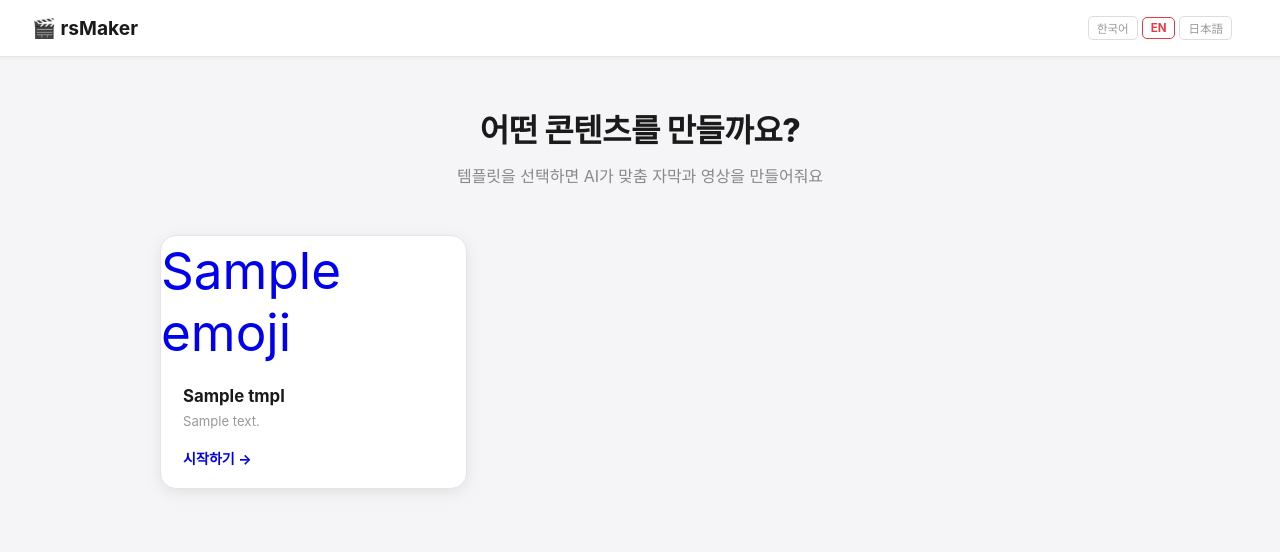
After one commit to todok6240/reels-maker-by-claudecode, a Flask app: template templates/dashboard.html in a window 1280 px wide. The commit adds this page. Shown: the top 552 px of the page. Run offline with Flask 3, Linux system fonts and the light colour scheme; the template is opened without the code that fills it: most values are stand-ins (such as "Sample title", 1, 10 or a date in 2020).

Commit message:
Add template dashboard: separate landing page with 5 template cards
- New / route renders dashboard with template selection grid
- New /make?t=<id> route renders creation flow with pre-selected template
- TEMPLATES dict in app.py: food/travel/product/fitness/vlog with visual configs
- draw_caption/draw_location_badge accept visual dict (text_position, accent_color)
- travel/vlog: text at bottom of frame; food/product/fitness: text at top
- Template accent color applied to location badge bar in video
- Template badge in step 2 shows selected type with link back to dashboard
- contentType in JS initialized from window.TEMPLATE_ID

Co-Authored-By: Claude Sonnet 4.6 <noreply@anthropic.com>

```diff
--- a/app.py
+++ b/app.py
@@ -68,6 +68,49 @@ google_oauth = oauth.register(
 )
 
 ADMIN_EMAILS = {"todok6240@gmail.com"}
+
+TEMPLATES = {
+    "food": {
+        "name": "맛집/카페",
+        "emoji": "🍜",
+        "desc": "음식, 카페, 맛집 방문 후기",
+        "gradient": "linear-gradient(135deg, #ff6b6b, #ee0979)",
+        "accent": "#E52828",
+        "visual": {"accent_color": [220, 40, 40], "text_position": "top", "overlay_opacity": 210},
+    },
+    "travel": {
+        "name": "여행/관광",
+        "emoji": "✈️",
+        "desc": "여행지, 관광명소, 풍경 기록",
+        "gradient": "linear-gradient(135deg, #667eea, #764ba2)",
+        "accent": "#667eea",
+        "visual": {"accent_color": [102, 126, 234], "text_position": "bottom", "overlay_opacity": 200},
+    },
+    "product": {
+        "name": "상품 리뷰",
+        "emoji": "🛍️",
+        "desc": "제품, 쇼핑, 언박싱 리뷰",
+        "gradient": "linear-gradient(135deg, #a18cd1, #fbc2eb)",
+        "accent": "#7B2FBE",
+        "visual": {"accent_color": [123, 47, 190], "text_position": "top", "overlay_opacity": 200},
+    },
+    "fitness": {
+        "name": "운동/헬스",
+        "emoji": "💪",
+        "desc": "헬스장, 운동 루틴, 다이어트",
+        "gradient": "linear-gradient(135deg, #f7971e, #ffd200)",
+        "accent": "#E56A00",
+        "visual": {"accent_color": [229, 106, 0], "text_position": "top", "overlay_opacity": 210},
+    },
+    "vlog": {
+        "name": "일상/브이로그",
+        "emoji": "🎬",
+        "desc": "일상, 감성 브이로그, 데일리",
+        "gradient": "linear-gradient(135deg, #11998e, #38ef7d)",
+        "accent": "#1B9E6B",
+        "visual": {"accent_color": [27, 158, 107], "text_position": "bottom", "overlay_opacity": 190},
+    },
+}
 
 def login_required(f):
     @wraps(f)
@@ -252,8 +295,17 @@ def settings():
 @app.route("/")
 @login_required
 def index():
+    return render_template("dashboard.html", templates=TEMPLATES)
+
+
+@app.route("/make")
+@login_required
+def make():
+    template_id = request.args.get("t", "food")
+    if template_id not in TEMPLATES:
+        template_id = "food"
     get_session_id()
-    return render_template("index.html")
+    return render_template("index.html", template_id=template_id, tmpl=TEMPLATES[template_id])
 
 
 @app.route("/history")
@@ -517,12 +569,13 @@ def api_make():
 
     ai_captions_raw = _redis.get(f"ai_captions:{sid}")
     ai_captions = json.loads(ai_captions_raw) if ai_captions_raw else None
+    visual = TEMPLATES.get(content_type, TEMPLATES["food"])["visual"]
 
     def run():
         set_progress(sid, {"status": "running", "message": ""})
         try:
             output_path = make_reels(name, location, price, review, analysis, photos, captions,
-                       output_dir=out_dir)
+                       output_dir=out_dir, visual=visual)
             restaurant_id = save_restaurant(user_id, name, location, price, review)
             reel_id = save_reel(restaurant_id, output_path, len(photos), user_id, content_type)
             save_captions(reel_id, photos, captions, ai_captions)
--- a/static/css/style.css
+++ b/static/css/style.css
@@ -657,6 +657,115 @@ nav {
   .result-video { max-width: 100%; }
 }
 
+/* ── 대시보드 ─────────────────────────────────────────── */
+.dashboard-wrap {
+  max-width: 1000px;
+  margin: 0 auto;
+  padding: 48px 20px 64px;
+}
+.dashboard-hero {
+  text-align: center;
+  margin-bottom: 48px;
+}
+.dashboard-title {
+  font-size: 2rem;
+  font-weight: 800;
+  color: #1a1a1a;
+  margin-bottom: 12px;
+  letter-spacing: -0.5px;
+}
+.dashboard-sub {
+  font-size: 1rem;
+  color: #888;
+}
+
+.tmpl-grid {
+  display: grid;
+  grid-template-columns: repeat(3, 1fr);
+  gap: 20px;
+}
+.tmpl-card {
+  display: block;
+  text-decoration: none;
+  border-radius: 16px;
+  overflow: hidden;
+  background: #fff;
+  border: 1px solid #e5e5e5;
+  box-shadow: 0 4px 16px rgba(0,0,0,0.08);
+  transition: transform 0.2s, box-shadow 0.2s;
+}
+.tmpl-card:hover {
+  transform: translateY(-5px);
+  box-shadow: 0 10px 28px rgba(0,0,0,0.14);
+}
+.tmpl-card-visual {
+  height: 130px;
+  display: flex;
+  align-items: center;
+  justify-content: center;
+}
+.tmpl-emoji { font-size: 3.2rem; }
+.tmpl-card-body { padding: 20px 22px; }
+.tmpl-name {
+  font-size: 1.05rem;
+  font-weight: 700;
+  color: #1a1a1a;
+  margin-bottom: 6px;
+}
+.tmpl-desc {
+  font-size: 0.82rem;
+  color: #999;
+  line-height: 1.5;
+  margin-bottom: 16px;
+}
+.tmpl-cta {
+  font-size: 0.88rem;
+  font-weight: 700;
+}
+
+@media (max-width: 700px) {
+  .tmpl-grid { grid-template-columns: repeat(2, 1fr); gap: 14px; }
+  .dashboard-title { font-size: 1.5rem; }
+  .dashboard-wrap { padding: 28px 14px 48px; }
+  .dashboard-hero { margin-bottom: 28px; }
+}
+@media (max-width: 420px) {
+  .tmpl-grid { grid-template-columns: 1fr; }
+}
+
+/* ── 템플릿 배지 (make 페이지 step2 헤더) ─────────────── */
+.step2-header {
+  display: flex;
+  align-items: center;
+  justify-content: space-between;
+  gap: 12px;
+  margin-bottom: 20px;
+}
+.step2-header h2 { margin-bottom: 0; }
+.tmpl-badge {
+  display: inline-flex;
+  align-items: center;
+  gap: 6px;
+  padding: 6px 12px;
+  border-radius: 20px;
+  border: 1.5px solid var(--accent, #e63946);
+  color: var(--accent, #e63946);
+  font-size: 0.82rem;
+  font-weight: 600;
+  text-decoration: none;
+  white-space: nowrap;
+  transition: background 0.15s;
+  flex-shrink: 0;
+}
+.tmpl-badge:hover { background: rgba(0,0,0,0.04); }
+.tmpl-badge-change {
+  font-size: 0.75rem;
+  opacity: 0.65;
+  border-left: 1px solid currentColor;
+  padding-left: 6px;
+  margin-left: 2px;
+}
+
 /* History table */
 .history-table { width: 100%; border-collapse: collapse; font-size: 0.9rem; }
 .history-table th { text-align: left; padding: 10px; color: #999; border-bottom: 1px solid #eee; font-weight: 500; }
--- a/static/js/main.js
+++ b/static/js/main.js
@@ -11,7 +11,7 @@ document.addEventListener("DOMContentLoaded", () => {
 
 let analysisData = "";
 let photosData = [];
-let contentType = "food";
+let contentType = (typeof window.TEMPLATE_ID !== "undefined" && window.TEMPLATE_ID) ? window.TEMPLATE_ID : "food";
 let sortableInstance = null;
 let step1Locked = false;
 
--- /dev/null
+++ b/templates/dashboard.html
@@ -0,0 +1,28 @@
+{% extends "base.html" %}
+{% block content %}
+
+<div class="dashboard-wrap">
+
+  <div class="dashboard-hero">
+    <h1 class="dashboard-title">어떤 콘텐츠를 만들까요?</h1>
+    <p class="dashboard-sub">템플릿을 선택하면 AI가 맞춤 자막과 영상을 만들어줘요</p>
+  </div>
+
+  <div class="tmpl-grid">
+    {% for tid, tmpl in templates.items() %}
+    <a class="tmpl-card" href="/make?t={{ tid }}">
+      <div class="tmpl-card-visual" style="background: {{ tmpl.gradient }}">
+        <span class="tmpl-emoji">{{ tmpl.emoji }}</span>
+      </div>
+      <div class="tmpl-card-body">
+        <div class="tmpl-name">{{ tmpl.name }}</div>
+        <div class="tmpl-desc">{{ tmpl.desc }}</div>
+        <div class="tmpl-cta" style="color: {{ tmpl.accent }}">시작하기 →</div>
+      </div>
+    </a>
+    {% endfor %}
+  </div>
+
+</div>
+
+{% endblock %}
```
Also changed, not shown: make_reels.py (+52 -52 lines), templates/index.html (+12 -9 lines).
